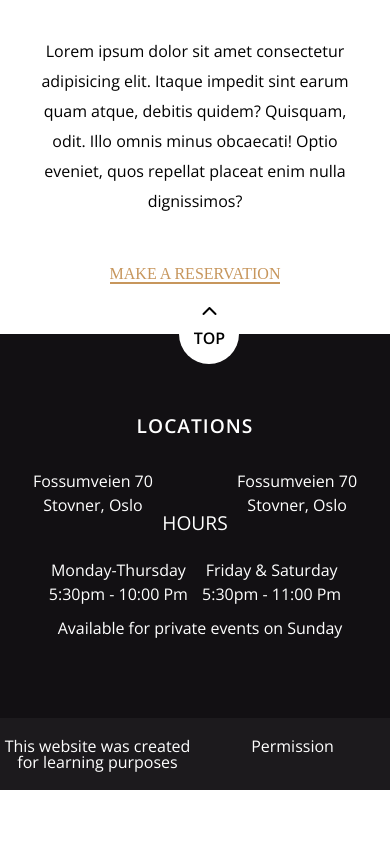
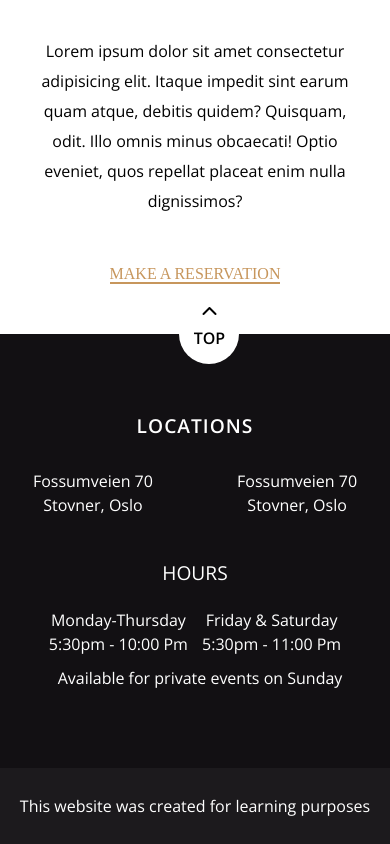
Before and after one commit to mariusgrHiof/Restaurant-Site, a website: page index.html in a window 390 px wide. Shown: the part 3069-3913 px from the top of the page. Before the commit the page ends 3859 px from the top, so only its background shows below. Drawn offline with nearby package versions, Linux system fonts and the light colour scheme.

Commit message:
made the mainpage mobile friendly

```diff
--- a/css/styles.css
+++ b/css/styles.css
@@ -638,8 +638,9 @@ footer {
 }
 
 footer .container {
+    padding: 10px 0;
     display: grid;
-    grid-template-columns: repeat(2, 1fr);
+    grid-template-columns: repeat(1, 1fr);
 
 }
 
@@ -657,7 +658,7 @@ footer .container {
 
     header #top-jumbo {
         top: 37%;
-        left: 20%;
+        left: 7%;
     }
 
     header #menu-links {
@@ -842,6 +843,10 @@ footer .container {
         grid-template-columns: 1fr;
     }
 
+    #info .opening-hours {
+
+        margin-top: 50px;
+    }
 
 
     #info .opening-hours .private-events {
--- a/index.html
+++ b/index.html
@@ -168,9 +168,6 @@
             <div class="left-side">
                 <p>This website was created for learning purposes</p>
             </div>
-            <div class="right-side">
-                Permission
-            </div>
         </div>
     </footer>
     <script src="./js/script.js"></script>
```
